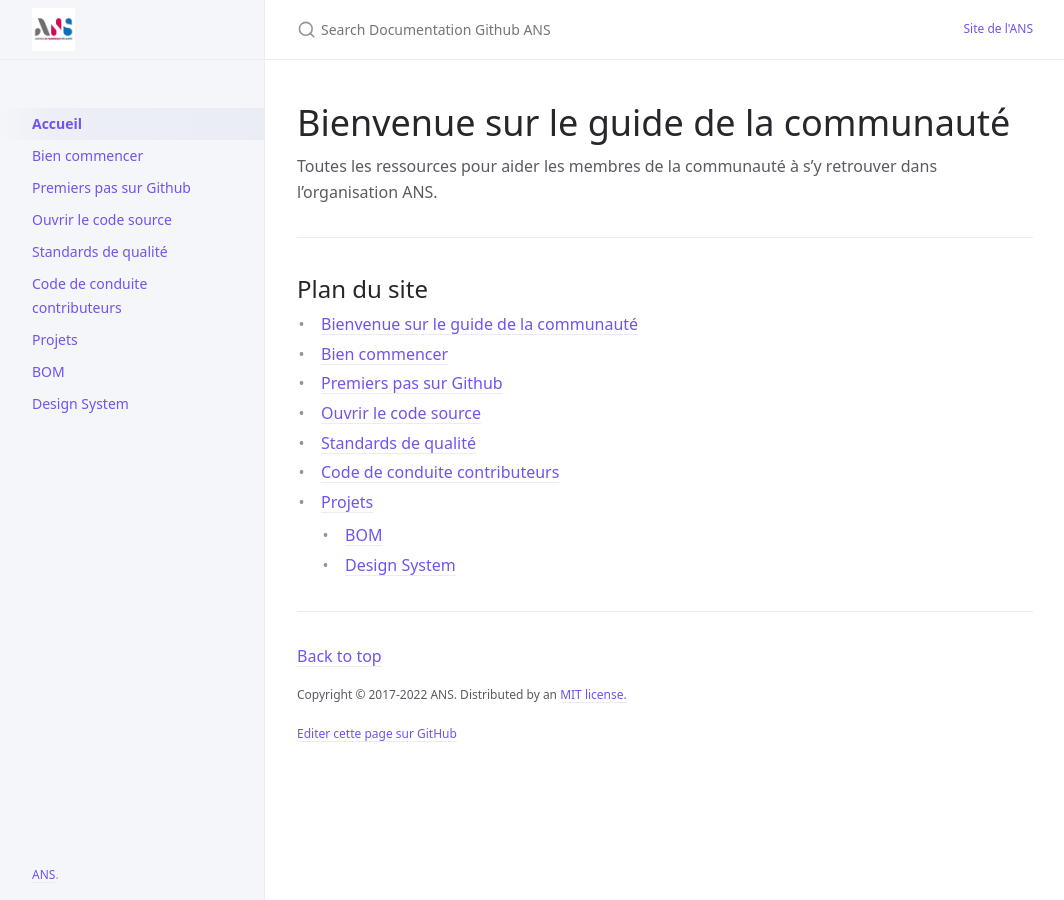
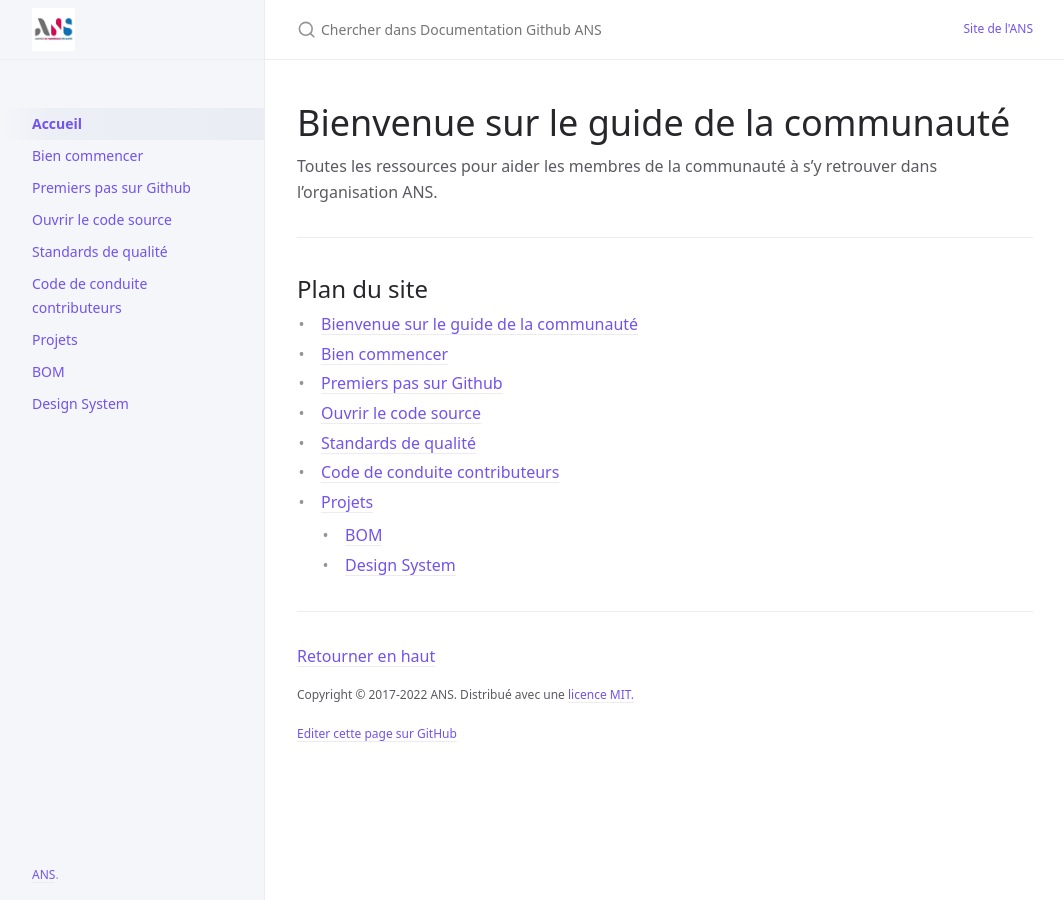
Before and after one commit to ansforge/Documentation, a Jekyll site: the page built from index.md, in a window 1280 px wide. Shown: the whole page, without its empty margins (107-1171 px from the left). Built offline with Jekyll 4.4.1, drawn with Linux system fonts in a browser that asks for light colours; our own code applies the rules of GitHub Pages for plain Markdown files.

Commit message:
Modification du favico et traduction de termes en français

```diff
--- a/_config.yml
+++ b/_config.yml
@@ -79,9 +79,9 @@ nav_sort: case_sensitive # Capital letters sorted before lowercase
 
 # Back to top link
 back_to_top: true
-back_to_top_text: "Back to top"
+back_to_top_text: "Retourner en haut"
 
-footer_content: "Copyright &copy; 2017-2022 ANS. Distributed by an <a href=\"https://github.com/ansforge/Documentation/blob/main/LICENSE.txt\">MIT license.</a>"
+footer_content: "Copyright &copy; 2017-2022 ANS. Distribué avec une <a href=\"https://github.com/ansforge/Documentation/blob/main/LICENSE.txt\">licence MIT.</a>"
 
 # Footer last edited timestamp
 last_edit_timestamp: true # show or hide edit time - page must have `last_modified_date` defined in the frontmatter
--- a/_layouts/default.html
+++ b/_layouts/default.html
@@ -74,7 +74,7 @@ layout: table_wrappers
       {% if site.search_enabled != false %}
         <div class="search">
           <div class="search-input-wrap">
-            <input type="text" id="search-input" class="search-input" tabindex="0" placeholder="Search {{ site.title }}" aria-label="Search {{ site.title }}" autocomplete="off">
+            <input type="text" id="search-input" class="search-input" tabindex="0" placeholder="Chercher dans {{ site.title }}" aria-label="Chercher dans {{ site.title }}" autocomplete="off">
             <label for="search-input" class="search-label"><svg viewBox="0 0 24 24" class="search-icon"><use xlink:href="#svg-search"></use></svg></label>
           </div>
           <div id="search-results" class="search-results"></div>
```
Also changed, not shown: favicon.ico.
